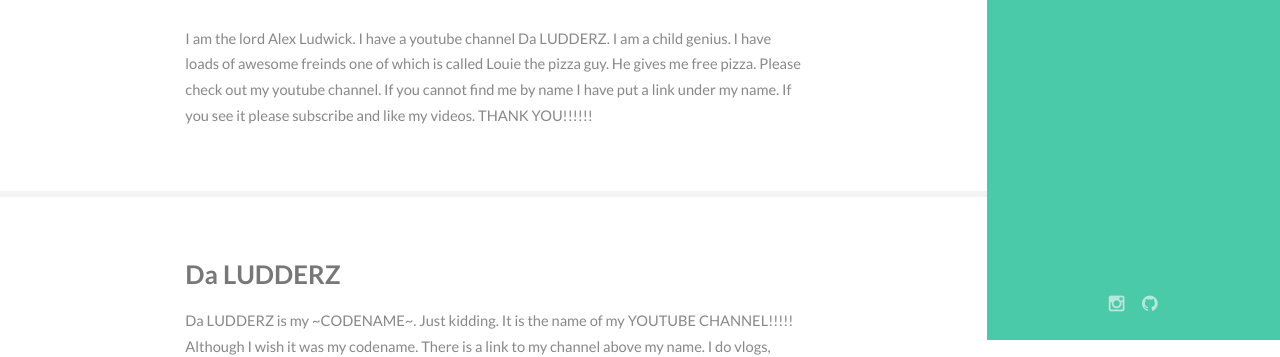
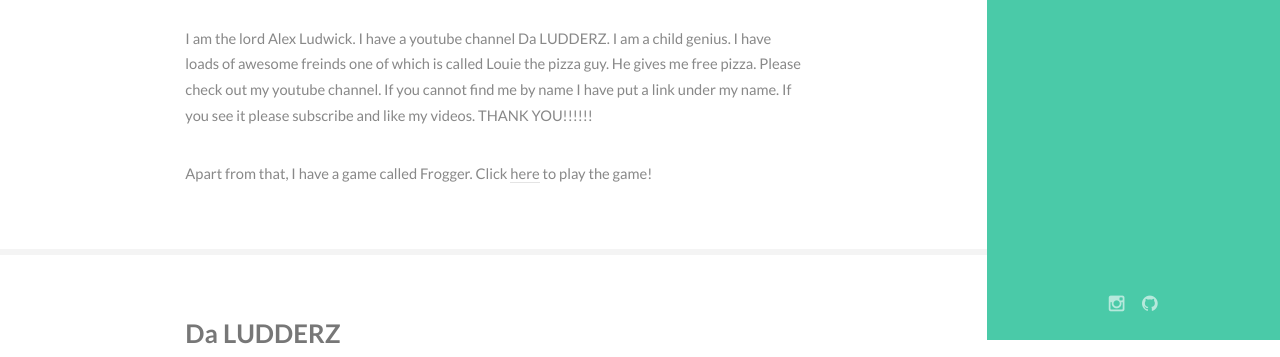
Before and after one commit to ks14ale/ks14ale.github.io, a plain HTML site: page index.html in a window 1280 px wide. Shown: the part 460-817 px from the top of the page. Drawn offline with Linux system fonts and the light colour scheme.

Commit message:
Added link to Frogger Game

```diff
--- a/index.html
+++ b/index.html
@@ -64,6 +64,7 @@
 									<p><br />A Paragraph About Me  <a href=""></a>.</p>
 								</header>
 								<p>I am the lord Alex Ludwick. I have a youtube channel Da LUDDERZ. I am a child genius. I have loads of awesome freinds one of which is called Louie the pizza guy. He gives me free pizza. Please check out my youtube channel. If you cannot find me by name I have put a link under my name. If you see it please subscribe and like my videos. THANK YOU!!!!!!</p>
+								<p>Apart from that, I have a game called Frogger.  Click <a href="http://ks14ale.github.io/froggergame">here</a> to play the game!</p>
 							</div>
 						</section>
 
```
